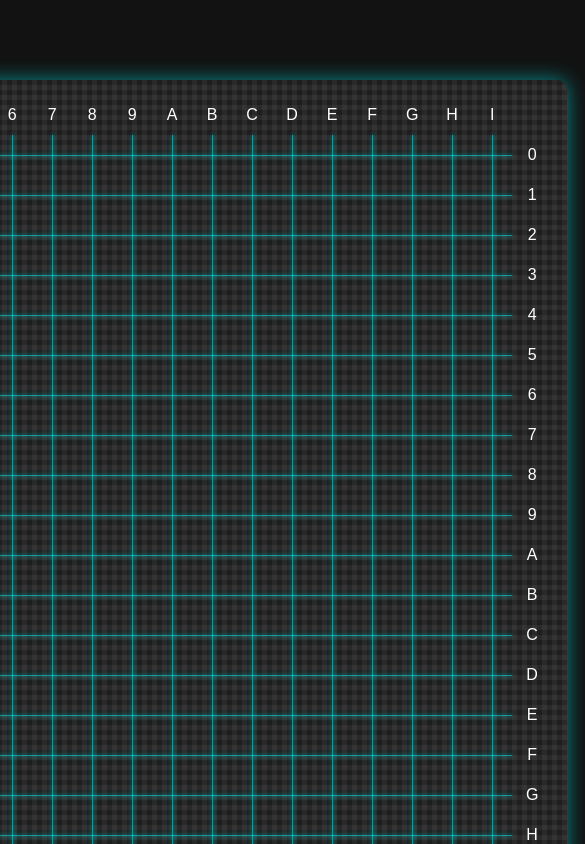
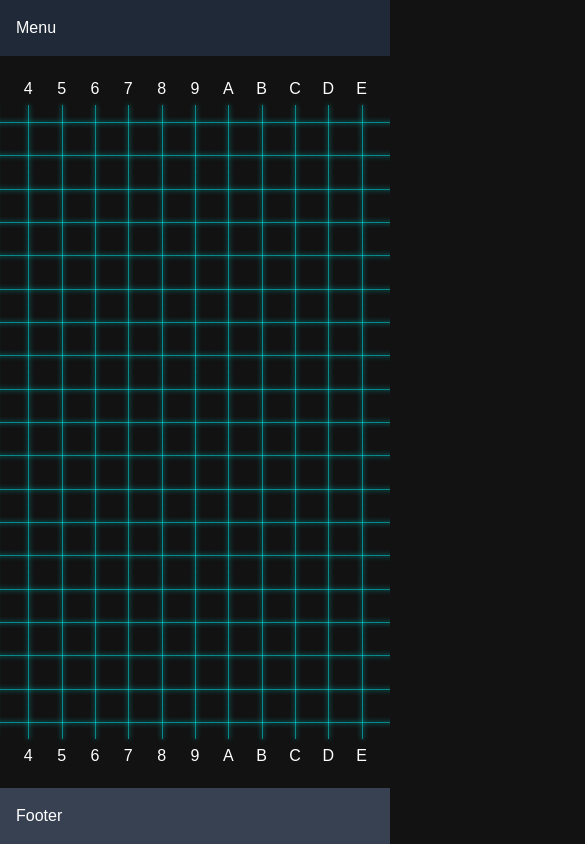
Before and after one commit to Tonio2/Gomoku, a React (Create React App) app in the folder GomokuFront/: page /online_game in a window 390 px wide. Shown: the top 844 px of the page, 585 px wide, since content can reach past the window. Built offline with nearby package versions, Linux system fonts and the light colour scheme; no server answers.

Commit message:
feat: responsive board

```diff
--- a/GomokuFront/src/App.tsx
+++ b/GomokuFront/src/App.tsx
@@ -2,10 +2,10 @@ import React from "react";
 import { BrowserRouter as Router, Route, Routes } from "react-router-dom";
 import GameSetting from "./GameSettings";
 import GomokuGameBoard from "./GomokuGameBoard";
-import GomokuOnlineRoom from "./GomokuOnlineRoom";
+import OnlineRoomPage from "./pages/OnlineRoomPage";
 
-import { ToastContainer, toast } from 'react-toastify';
-import 'react-toastify/dist/ReactToastify.css';
+import { ToastContainer, toast } from "react-toastify";
+import "react-toastify/dist/ReactToastify.css";
 
 const App: React.FC = () => {
   const notify = (msg: string, type: string) => {
@@ -15,14 +15,17 @@ const App: React.FC = () => {
     if (type === "info") {
       toast.info(msg);
     }
-  }
+  };
 
   return (
     <Router>
       <Routes>
-        <Route path="/" element={<GameSetting  />} />
-        <Route path="/game" element={<GomokuGameBoard notify={notify}/>} />
-        <Route path="/online_game" element={<GomokuOnlineRoom notify={notify}/>} />
+        <Route path="/" element={<GameSetting />} />
+        <Route path="/game" element={<GomokuGameBoard notify={notify} />} />
+        <Route
+          path="/online_game"
+          element={<OnlineRoomPage notify={notify} />}
+        />
       </Routes>
       <ToastContainer
         position="bottom-right"
--- a/GomokuFront/src/GomokuGameBoard.tsx
+++ b/GomokuFront/src/GomokuGameBoard.tsx
@@ -1,4 +1,7 @@
-import React, { useMemo } from "react";
+import React, { useEffect, useMemo, useState } from "react";
+import { useNavigate } from "react-router-dom";
+
+import { status } from "./utils/utils";
 
 import useGameLogic from "./hooks/useGameLogic";
 
@@ -6,28 +9,10 @@ import Board from "./components/Board";
 import ListMoves from "./components/ListMoves";
 import Button from "./components/Button";
 import ScoreBoard from "./components/ScoreBoard";
-import { useNavigate } from "react-router-dom";
 
-const status = (
-  isGameOver: boolean,
-  winnerId: number,
-  nextPlayerId: number,
-) => {
-  let status;
-  let next = (nextPlayerId + 1).toString();
-  if (isGameOver) {
-    if (winnerId === -1) {
-      status = "Draw!";
-    } else {
-      status = "Player " + next + " wins!";
-    }
-  } else {
-    status = "Waiting for Player " + next + "...";
-  }
-  return status;
-};
-
-const Game: React.FC<{notify: (msg: string, type: string) => void}> = ({notify}) => {
+const Game: React.FC<{ notify: (msg: string, type: string) => void }> = ({
+  notify,
+}) => {
   const {
     board,
     nextPlayerId,
@@ -42,7 +27,17 @@ const Game: React.FC<{notify: (msg: string, type: string) => void}> = ({notify})
     handleReapply,
     handleReset,
   } = useGameLogic(notify);
+  const [height, setHeight] = useState<number>(840);
   const navigate = useNavigate();
+
+  useEffect(() => {
+    // Get height of div with id content
+    const content = document.getElementById("content");
+    if (content) {
+      const contentHeight = content.clientHeight;
+      setHeight(contentHeight);
+    }
+  }, []);
 
   function handleMenu(): void {
     navigate("/");
@@ -55,6 +50,7 @@ const Game: React.FC<{notify: (msg: string, type: string) => void}> = ({notify})
         board={board}
         handleClick={handleClick}
         suggestionBoard={suggestionBoard}
+        height={height}
       />
     );
   }, [players, nextPlayerId, board, handleClick, suggestionBoard]);
--- a/GomokuFront/src/components/Board.tsx
+++ b/GomokuFront/src/components/Board.tsx
@@ -9,6 +9,7 @@ interface IBoard {
   board: number[][];
   handleClick: (row: number, col: number) => void;
   suggestionBoard: number[][][];
+  height: number;
 }
 
 const Board: React.FC<IBoard> = ({
@@ -16,20 +17,33 @@ const Board: React.FC<IBoard> = ({
   board,
   handleClick,
   suggestionBoard,
+  height,
 }) => {
   const [hoveredCell, setHoveredCell] = React.useState<[number, number]>([
     -1, -1,
   ]);
+  const innerHeight = height - 32;
+  const squareHeight = innerHeight / 21;
+  const heightString = squareHeight.toString();
   return (
     <>
-      <div className="flex">
-        <div className="w-[40px] leading-[40px]"></div>{" "}
+      <div style={{ width: innerHeight }} className="flex">
+        <div
+          style={{
+            width: `${heightString}px`,
+            lineHeight: `${heightString}px`,
+          }}
+        ></div>{" "}
         {/* Placeholder for the top-left corner */}
         {board[0].map((_, col) => (
           <div
             key={col}
+            style={{
+              width: `${heightString}px`,
+              lineHeight: `${heightString}px`,
+            }}
             className={
-              "w-[40px] leading-[40px] text-center" +
+              "text-center" +
               (hoveredCell[1] === col ? " font-bold text-lg" : "")
             }
           >
@@ -38,11 +52,19 @@ const Board: React.FC<IBoard> = ({
         ))}
       </div>
       {board.map((row, i) => (
-        <div className="flex" key={formatCoordinate(i)}>
+        <div
+          style={{ width: innerHeight }}
+          className="flex"
+          key={formatCoordinate(i)}
+        >
           <div
+            style={{
+              width: `${heightString}px`,
+              height: `${heightString}`,
+              lineHeight: `${heightString}px`,
+            }}
             className={
-              "h-[40px] w-[40px] text-center leading-[40px]" +
-              (hoveredCell[0] === i ? " font-bold text-lg" : "")
+              "text-center" + (hoveredCell[0] === i ? " font-bold text-lg" : "")
             }
           >
             {formatCoordinate(i)}
@@ -58,26 +80,40 @@ const Board: React.FC<IBoard> = ({
               onMouseLeave={() => setHoveredCell([-1, -1])}
               horizontalHighlight={i === hoveredCell[0]}
               verticalHighlight={j === hoveredCell[1]}
+              height={squareHeight}
             />
           ))}
           <div
+            style={{
+              width: `${heightString}px`,
+              height: `${heightString}`,
+              lineHeight: `${heightString}px`,
+            }}
             className={
-              "h-[40px] w-[40px] text-center leading-[40px]" +
-              (hoveredCell[0] === i ? " font-bold text-lg" : "")
+              "text-center" + (hoveredCell[0] === i ? " font-bold text-lg" : "")
             }
           >
             {formatCoordinate(i)}
           </div>
         </div>
       ))}
-      <div className="flex">
-        <div className="w-[40px] leading-[40px]"></div>{" "}
+      <div style={{ width: innerHeight }} className="flex">
+        <div
+          style={{
+            width: `${heightString}px`,
+            lineHeight: `${heightString}px`,
+          }}
+        ></div>{" "}
         {/* Placeholder for the top-left corner */}
         {board[0].map((_, col) => (
           <div
             key={col}
+            style={{
+              width: `${heightString}px`,
+              lineHeight: `${heightString}px`,
+            }}
             className={
-              "w-[40px] leading-[40px] text-center" +
+              "text-center" +
               (hoveredCell[1] === col ? " font-bold text-lg" : "")
             }
           >
--- a/GomokuFront/src/components/PlayerStats.tsx
+++ b/GomokuFront/src/components/PlayerStats.tsx
@@ -18,6 +18,7 @@ const PlayerStats: React.FC<IPlayerStats> = ({ player }) => {
               <Stone
                 value={player.color === 0 ? "X" : "O"}
                 type={StoneType.Display}
+                height={40}
               />
             </div>
           </td>
--- a/GomokuFront/src/components/Square.tsx
+++ b/GomokuFront/src/components/Square.tsx
@@ -11,6 +11,7 @@ interface ISquare {
   onMouseLeave: () => void;
   horizontalHighlight: boolean;
   verticalHighlight: boolean;
+  height: number;
 }
 
 const Square: React.FC<ISquare> = ({
@@ -22,10 +23,16 @@ const Square: React.FC<ISquare> = ({
   onMouseLeave,
   horizontalHighlight,
   verticalHighlight,
+  height,
 }) => {
+  const heightString = height.toString();
   return (
     <div
-      className="group relative w-[40px] h-[40px]"
+      style={{
+        width: `${heightString}px`,
+        height: `${heightString}px`,
+      }}
+      className={`group relative`}
       onClick={onSquareClick}
       onMouseEnter={onMouseEnter}
       onMouseLeave={onMouseLeave}
@@ -42,11 +49,12 @@ const Square: React.FC<ISquare> = ({
           (verticalHighlight ? "bg-[#0ff] shadow-strongBlur" : "")
         }
       ></div>
-      <Stone value={value} type={StoneType.Standard} />
+      <Stone value={value} type={StoneType.Standard} height={height} />
       {value === "" && (
         <Stone
           value={nextPlayerColor === 0 ? "X" : "O"}
           type={StoneType.Hover}
+          height={height}
         />
       )}
       {suggestion[1] > 0 && (
@@ -54,6 +62,7 @@ const Square: React.FC<ISquare> = ({
           value={["", "X", "O"][suggestion[1]]}
           type={StoneType.Suggestion}
           text={suggestion[0].toString()}
+          height={height}
         />
       )}
     </div>
--- /dev/null
+++ b/GomokuFront/src/pages/OnlineRoomPage.tsx
@@ -0,0 +1,82 @@
+import React, { useEffect, useMemo } from "react";
+import { useNavigate } from "react-router-dom";
+
+import useGameLogic from "../hooks/useOnlineGameLogic";
+
+import Board from "../components/Board";
+import RoleModal from "../components/RoleModal";
+
+const OnlineRoomPage: React.FC<{
+  notify: (msg: string, type: string) => void;
+}> = ({ notify }) => {
+  const {
+    board,
+    nextPlayerId,
+    listMoves,
+    currentMove,
+    winnerId,
+    isGameOver,
+    players,
+    suggestionBoard,
+    availableRoles,
+    onRoleSelected,
+    isRoleModalVisible,
+    playerId,
+    handleClick,
+    handleReset,
+  } = useGameLogic(notify);
+  const navigate = useNavigate();
+  const [height, setHeight] = React.useState(40);
+
+  useEffect(() => {
+    // Get height of div with id content
+    const content = document.getElementById("content");
+    if (content) {
+      const contentHeight = content.clientHeight;
+      setHeight(contentHeight);
+    }
+  }, []);
+
+  useEffect(() => {
+    const scrollContainer = document.getElementById("content");
+    if (scrollContainer) {
+      scrollContainer.scrollLeft =
+        (scrollContainer.scrollWidth - scrollContainer.clientWidth) / 2;
+    }
+  }, [height]);
+
+  function handleMenu(): void {
+    navigate("/");
+  }
+
+  const boardJSX = useMemo(() => {
+    return (
+      <Board
+        nextPlayerColor={players[playerId - 1] && players[playerId - 1].color}
+        board={board}
+        handleClick={handleClick}
+        suggestionBoard={suggestionBoard}
+        height={height}
+      />
+    );
+  }, [players, nextPlayerId, board, handleClick, suggestionBoard]);
+
+  return (
+    <div className="flex flex-col h-screen">
+      <div className="bg-gray-800 text-white p-4">Menu</div>
+
+      <div className="flex-grow p-4 overflow-x-auto" id="content">
+        {boardJSX}
+      </div>
+
+      <div className="bg-gray-700 text-white p-4">Footer</div>
+      <RoleModal
+        onRoleSelected={onRoleSelected}
+        roles={availableRoles}
+        isVisible={isRoleModalVisible}
+      />
+    </div>
+  );
+};
+
+export default OnlineRoomPage;
--- a/GomokuFront/src/utils/utils.ts
+++ b/GomokuFront/src/utils/utils.ts
@@ -2,7 +2,7 @@ import { MoveEvaluation, MoveHistory } from "../interface";
 
 export const getBestMove = (
   moveEvaluation: MoveEvaluation,
-  predicate: (move: number[]) => boolean,
+  predicate: (move: number[]) => boolean
 ): MoveEvaluation => {
   let bestScore = -Infinity;
   let bestMove = moveEvaluation;
@@ -17,7 +17,7 @@ export const getBestMove = (
 
 export const getWorstMove = (
   moveEvaluation: MoveEvaluation,
-  predicate: (move: number[]) => boolean,
+  predicate: (move: number[]) => boolean
 ): MoveEvaluation => {
   let worstScore = Infinity;
   let worstMove = moveEvaluation;
@@ -46,7 +46,7 @@ export const emptySuggestionBoard = (size: number) => {
     .map(() =>
       Array(size)
         .fill(null)
-        .map(() => Array(2).fill(0)),
+        .map(() => Array(2).fill(0))
     );
 };
 
@@ -63,3 +63,23 @@ export const logMoveHistory = (listMoves: MoveHistory[]) => {
 
   console.log(str.slice(0, -1));
 };
+
+export const status = (
+  isGameOver: boolean,
+  winnerId: number,
+  nextPlayerId: number
+) => {
+  let status;
+  let next = (nextPlayerId + 1).toString();
+  let winner = (winnerId + 1).toString();
+  if (isGameOver) {
+    if (winnerId === -1) {
+      status = "Draw!";
+    } else {
+      status = "Player " + winner + " wins!";
+    }
+  } else {
+    status = "Player " + next + " turns";
+  }
+  return status;
+};
```
Also changed, not shown: GomokuFront/src/GomokuOnlineRoom.tsx (+7 -22 lines), GomokuFront/src/components/Stone.tsx (+33 -6 lines). Lines whose indentation alone changed are shown as unchanged.
